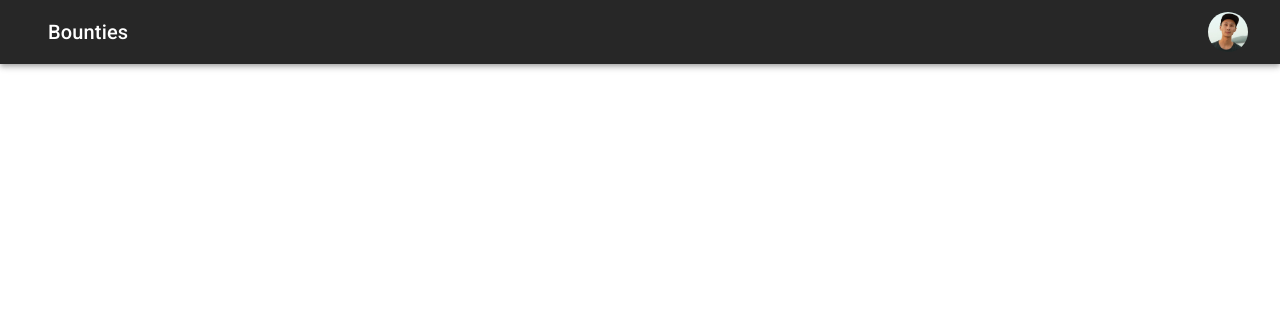
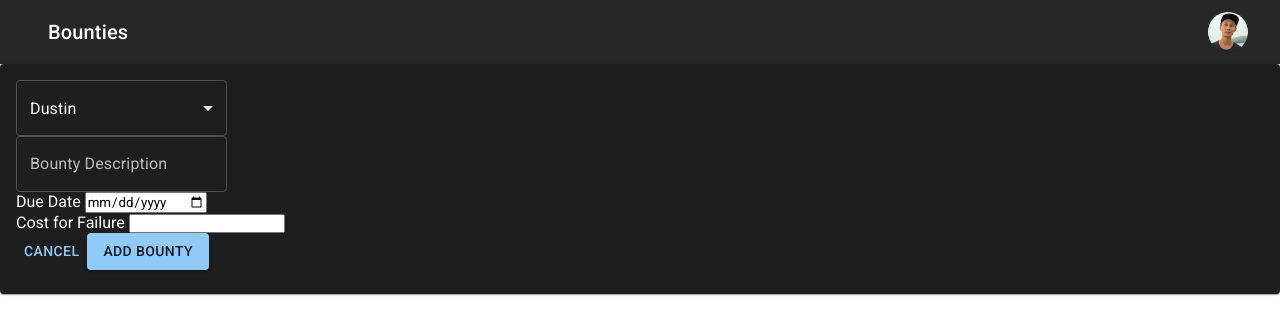
Before and after one commit to dustinjang/bounty-react, a React (Create React App) app: page /newBounty in a window 1280 px wide. Shown: the top 334 px of the page. Built offline with nearby package versions, Linux system fonts and the light colour scheme.

Commit message:
added comments

```diff
--- a/src/App.js
+++ b/src/App.js
@@ -25,6 +25,9 @@ const App = () => {
         <Route path="/bounty/:bountyId">
           <BountyDetail />
         </Route>
+        <Route path="/newBounty">
+          <BountyInput />
+        </Route>
       </Switch>
     </Fragment>
   );
```
Also changed, not shown: src/components/comments/CommentItem.js (added), src/components/comments/Comments.js (added), src/components/comments/CommentsList.js (added), src/components/comments/NewCommentForm.js (added).
